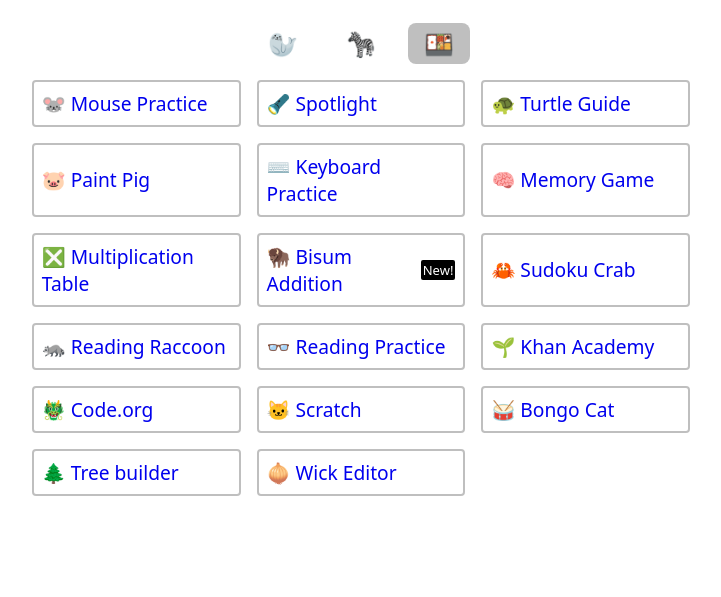
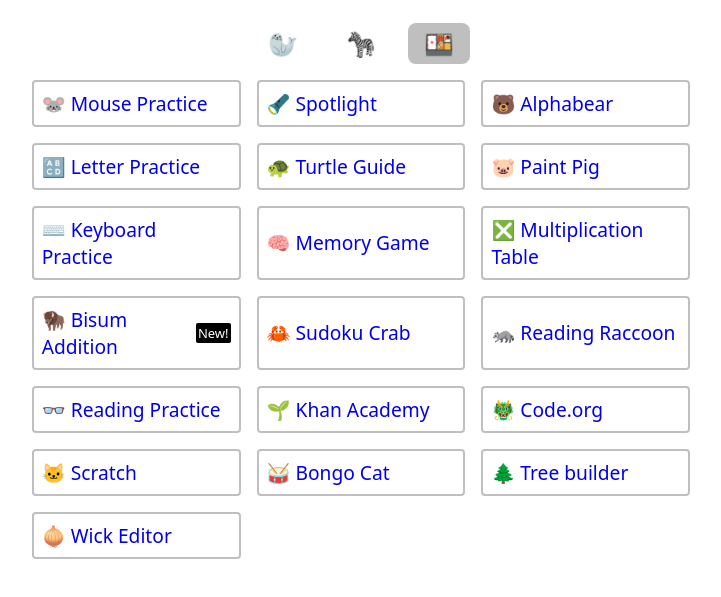
Before and after one commit to SeanMcP/boyo, a plain HTML site: page index.html in a window 1280 px wide. Shown: the part 87-684 px from the top of the page, without its empty margins (279-1000 px from the left). Drawn offline with Linux system fonts and the light colour scheme.

Commit message:
add Ezra apps

```diff
--- a/index.html
+++ b/index.html
@@ -105,6 +105,8 @@
     <nav>
       <a for="e|s" href="https://seanmcp.github.io/mouse-practice">🐭 Mouse Practice</a>
       <a for="e|s" href="https://seanmcp.github.io/spotlight">🔦 Spotlight</a>
+      <a for="e" href="https://seanmcp.github.io/alphabear">🐻 Alphabear</a>
+      <a for="e" href="https://seanmcp.github.io/letter-practice">🔠 Letter Practice</a>
       <a for="e|s" href="https://seanmcp.github.io/turtle-guide">🐢 Turtle Guide</a>
       <a for="e|s" href="https://seanmcp.github.io/paint-pig">🐷 Paint Pig</a>
       <a for="e|s" href="https://seanmcp.github.io/keyboard-practice">⌨️ Keyboard Practice</a>
```
